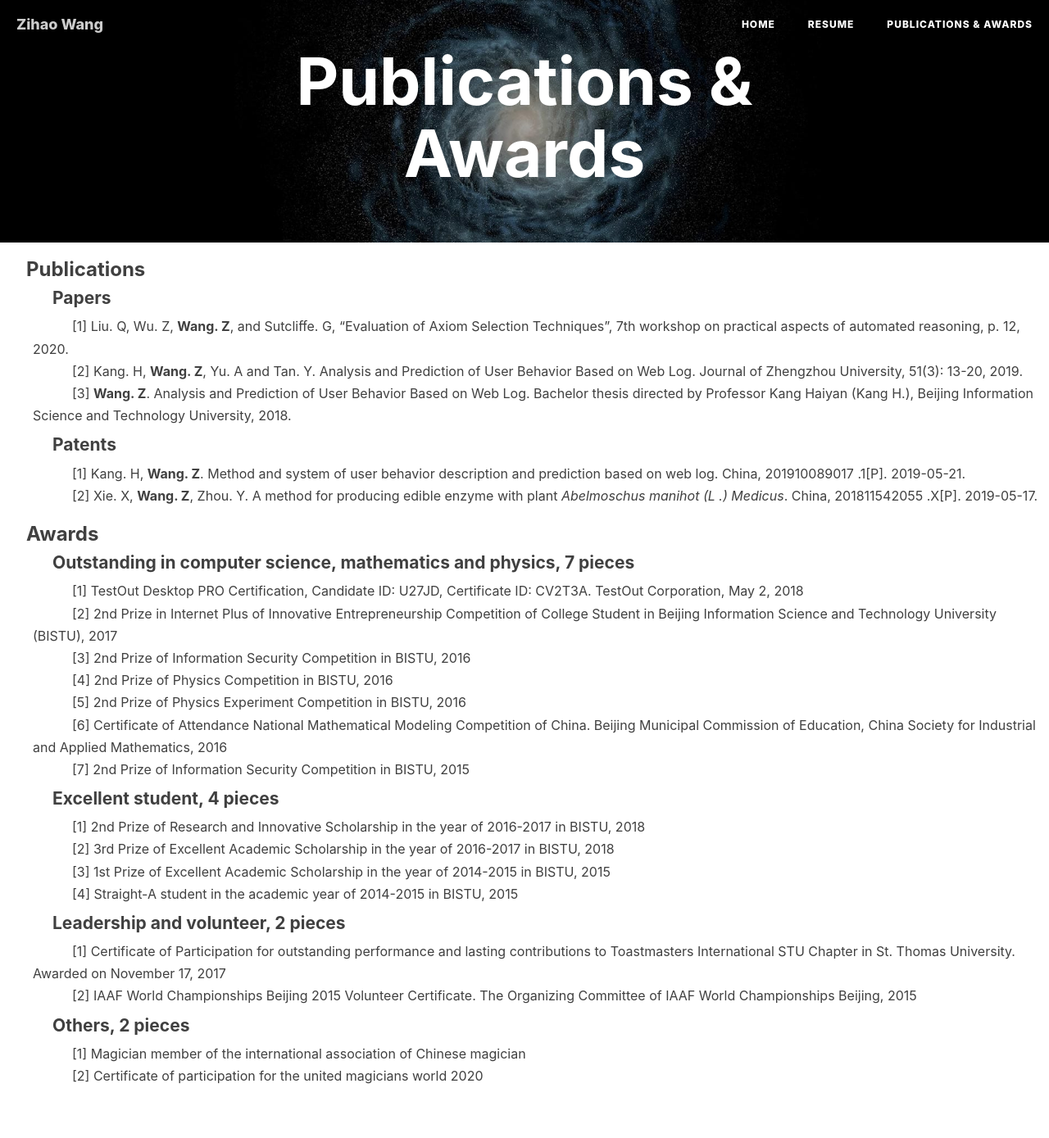
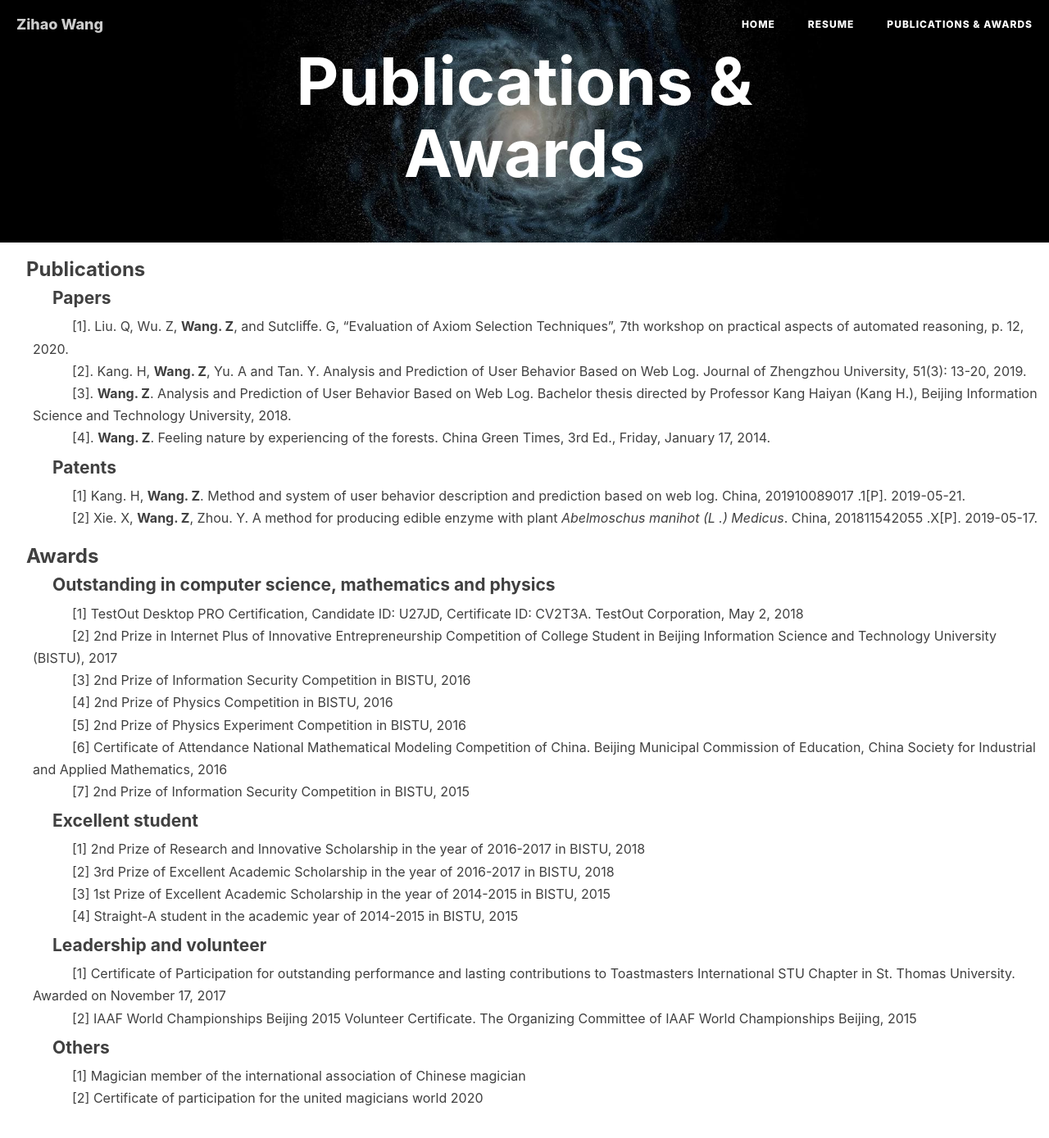
Before and after one commit to wangzh3/wangzh3.github.io, a Jekyll site: the page built from tags.html, in a window 1280 px wide and 1400 px high. Shown: the top 1389 px of the window at 82% size. Built offline with Jekyll 4.4.1, drawn with Linux system fonts in a browser that asks for light colours; nearby versions of some CDN libraries; comment, search, counter and statistics services are not loaded.

Commit message:
Update tags.html

```diff
--- a/tags.html
+++ b/tags.html
@@ -23,10 +23,11 @@ header-img: "img/post-bg-desk.jpg"
 
     <span style="text-indent:3em;">
     <ul style="list-style-type:none">
-        <li>[1] Liu. Q, Wu. Z, <strong>Wang. Z</strong>, and Sutcliﬀe. G, “Evaluation of Axiom Selection Techniques”, 7th workshop on practical aspects of automated reasoning, p. 12, 2020.</li>
-        <li>[2] Kang. H, <strong>Wang. Z</strong>, Yu. A and Tan. Y. Analysis and Prediction of User Behavior Based on Web Log. Journal of Zhengzhou University, 51(3): 13-20, 2019.</li>
-        <li>[3] <strong>Wang. Z</strong>. Analysis and Prediction of User Behavior Based on Web Log. Bachelor thesis directed by Professor Kang Haiyan (Kang H.), Beijing Information Science and
+        <li>[1]. Liu. Q, Wu. Z, <strong>Wang. Z</strong>, and Sutcliﬀe. G, “Evaluation of Axiom Selection Techniques”, 7th workshop on practical aspects of automated reasoning, p. 12, 2020.</li>
+        <li>[2]. Kang. H, <strong>Wang. Z</strong>, Yu. A and Tan. Y. Analysis and Prediction of User Behavior Based on Web Log. Journal of Zhengzhou University, 51(3): 13-20, 2019.</li>
+        <li>[3]. <strong>Wang. Z</strong>. Analysis and Prediction of User Behavior Based on Web Log. Bachelor thesis directed by Professor Kang Haiyan (Kang H.), Beijing Information Science and
         Technology University, 2018.</li>
+        <li>[4]. <strong>Wang. Z</strong>. Feeling nature by experiencing of the forests. China Green Times, 3rd Ed., Friday, January 17, 2014. </li>
     </ul>
     </span>
 
@@ -39,7 +40,7 @@ header-img: "img/post-bg-desk.jpg"
     </span>
 
     <span style="text-indent:2em;"><h3><strong>Awards</strong></h3></span>
-    <span style="text-indent:4em;"><h4><strong>Outstanding in computer science, mathematics and physics, 7 pieces</strong></h4> </span>
+    <span style="text-indent:4em;"><h4><strong>Outstanding in computer science, mathematics and physics</strong></h4> </span>
     <span style="text-indent:3em;">
     <ul style="list-style-type:none">
         <li>[1]	TestOut Desktop PRO Certification, Candidate ID: U27JD, Certificate ID: CV2T3A. TestOut Corporation, May 2, 2018</li>
@@ -52,7 +53,7 @@ header-img: "img/post-bg-desk.jpg"
     </ul>
     </span>
 
-    <span style="text-indent:4em;"><h4><strong>Excellent student, 4 pieces</strong></h4> </span>
+    <span style="text-indent:4em;"><h4><strong>Excellent student</strong></h4> </span>
     <span style="text-indent:3em;">
     <ul style="list-style-type:none">
         <li>[1]	2nd Prize of Research and Innovative Scholarship in the year of 2016-2017 in BISTU, 2018</li>
@@ -62,7 +63,7 @@ header-img: "img/post-bg-desk.jpg"
     </ul>
     </span>
 
-    <span style="text-indent:4em;"><h4><strong>Leadership and volunteer, 2 pieces</strong></h4> </span>
+    <span style="text-indent:4em;"><h4><strong>Leadership and volunteer</strong></h4> </span>
     <span style="text-indent:3em;">
     <ul style="list-style-type:none">
         <li>[1]	Certificate of Participation for outstanding performance and lasting contributions to Toastmasters International STU Chapter in St. Thomas University. Awarded on November 17, 2017</li>
@@ -70,7 +71,7 @@ header-img: "img/post-bg-desk.jpg"
     </ul>
     </span>
 
-    <span style="text-indent:4em;"><h4><strong>Others, 2 pieces</strong></h4> </span>
+    <span style="text-indent:4em;"><h4><strong>Others</strong></h4> </span>
     <span style="text-indent:3em;">
     <ul style="list-style-type:none">
         <li>[1] Magician member of the international association of Chinese magician</li>
```
